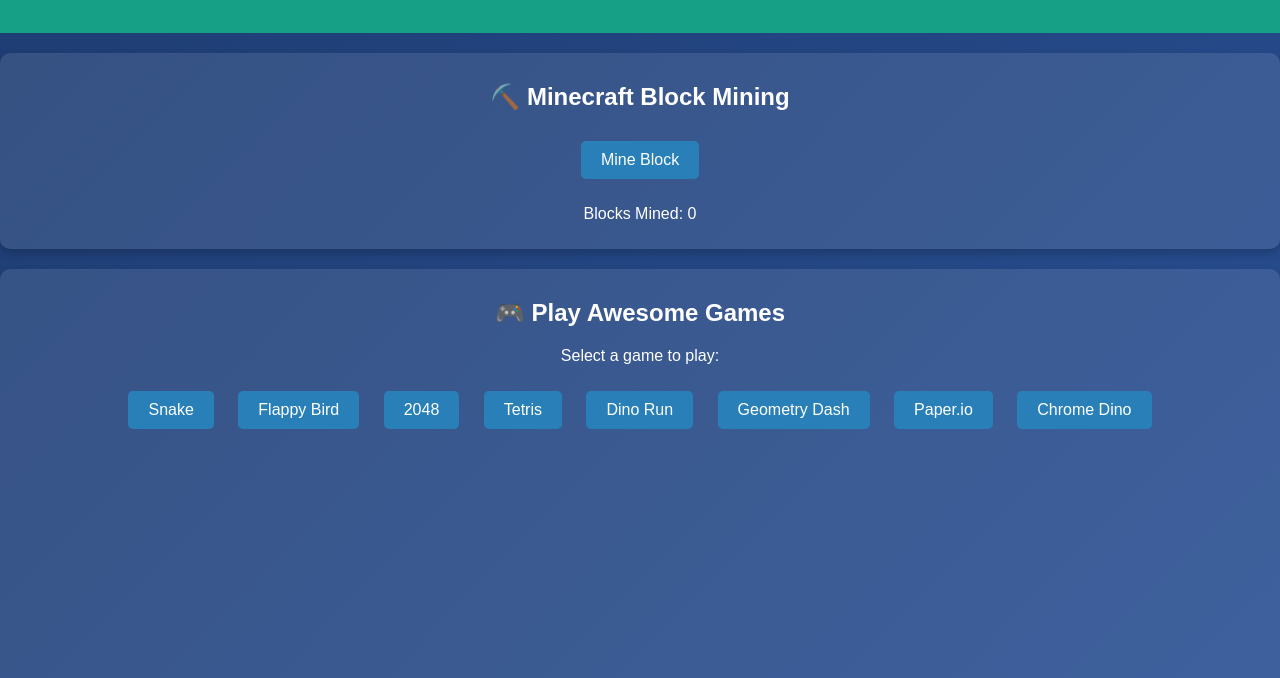
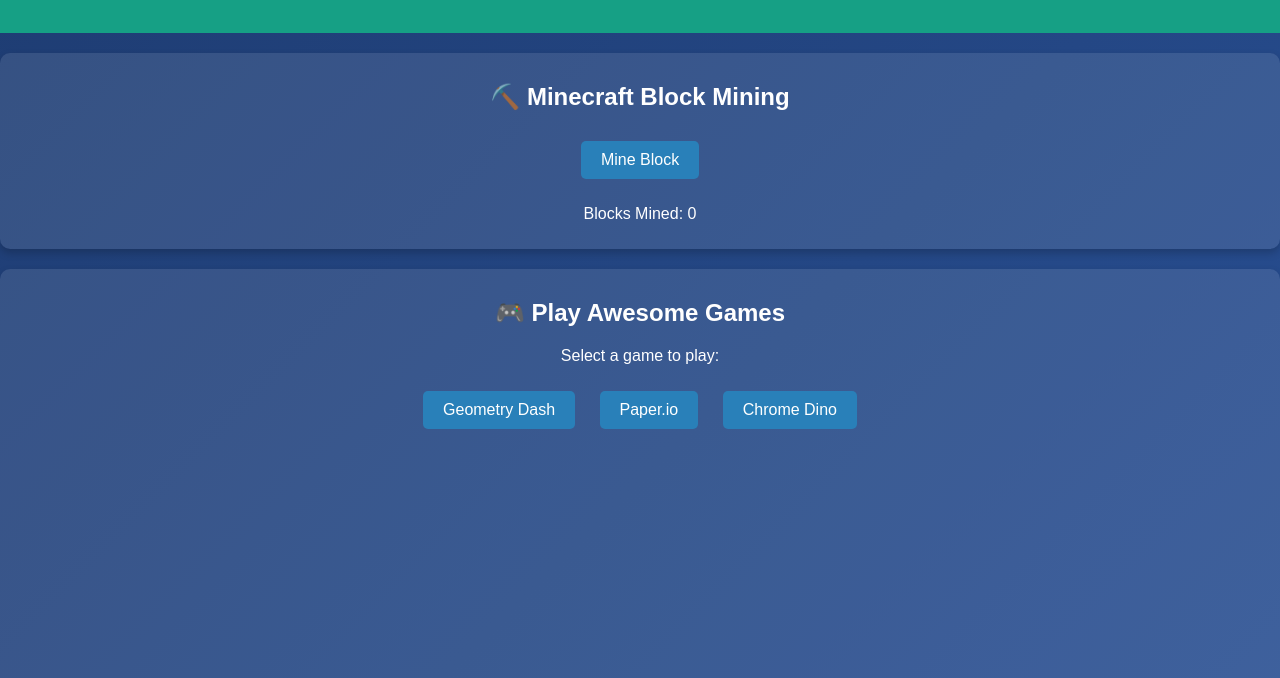
Before and after one commit to T3chieJack/ChaosPlayground, a plain HTML site: page index.html in a window 1280 px wide. Shown: the part 122-800 px from the top of the page. Drawn offline with Linux system fonts and the light colour scheme.

Commit message:
Update index.html

```diff
--- a/index.html
+++ b/index.html
@@ -72,11 +72,6 @@
   <section id="games-section">
     <h2>🎮 Play Awesome Games</h2>
     <p>Select a game to play:</p>
-    <button onclick="loadGame('snake')">Snake</button>
-    <button onclick="loadGame('flappy')">Flappy Bird</button>
-    <button onclick="loadGame('2048')">2048</button>
-    <button onclick="loadGame('tetris')">Tetris</button>
-    <button onclick="loadGame('dino')">Dino Run</button>
     <button onclick="loadGame('geometry-dash')">Geometry Dash</button>
     <button onclick="loadGame('paper-io')">Paper.io</button>
     <button onclick="loadGame('chrome-dino')">Chrome Dino</button>
@@ -102,11 +97,6 @@
     function loadGame(game) {
       const gameFrame = document.getElementById('game-frame');
       const games = {
-        snake: 'https://classwork.cc/games/snake/index.html',
-        flappy: 'https://classwork.cc/games/flappy/index.html',
-        '2048': 'https://classwork.cc/games/2048/index.html',
-        tetris: 'https://classwork.cc/games/tetris/index.html',
-        dino: 'https://classwork.cc/games/dino/index.html',
         'geometry-dash': 'https://classwork.cc/geometry-dash-unblocked/',
         'paper-io': 'https://watchdocumentaries.com/paper-io-game/',
         'chrome-dino': 'https://classwork.cc/chrome-dino-t-rex-runner-unblocked/',
```
